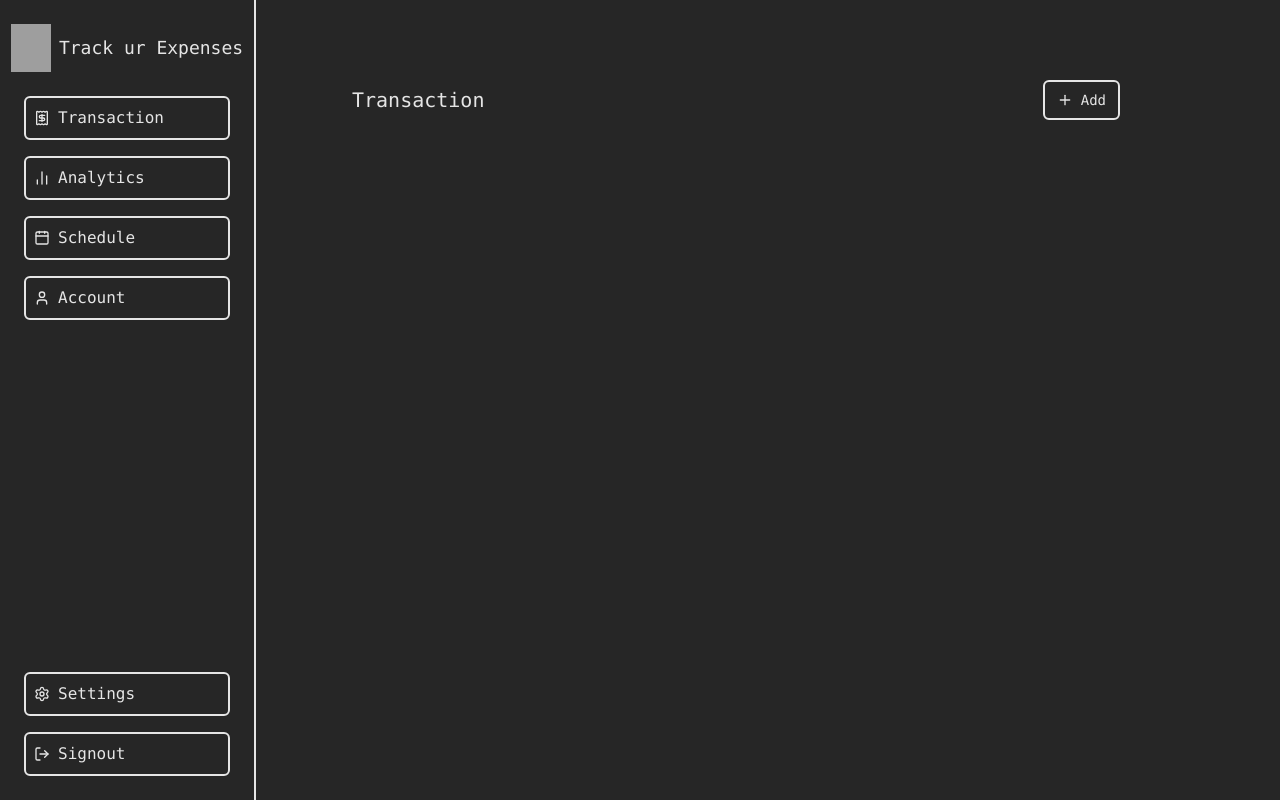
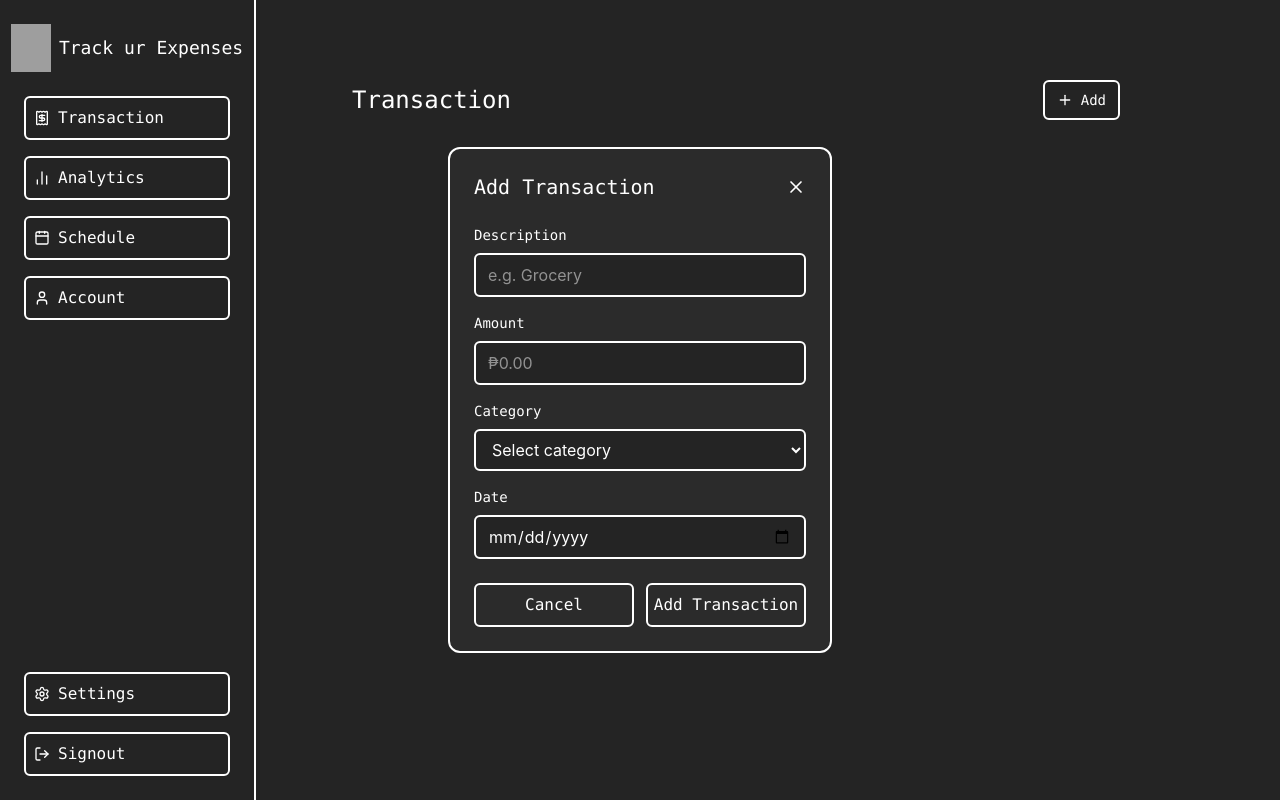
Before and after one commit to Ein-shen/Finance_tracker, a React (Vite) app in the folder client/: page /dashboard/transaction in a window 1280 px wide. Both pictures are taken after a click on the button "Add". Built offline with nearby package versions, Linux system fonts and the light colour scheme; no server answers; grey boxes are pictures that could not be loaded.

Commit message:
added changes to the responsiveness of the client side and tomorrow im gonna im plement the backaend server side and the database mwa hahah

```diff
--- a/client/src/index.css
+++ b/client/src/index.css
@@ -1,20 +1,53 @@
 @import "tailwindcss";
 
+:root {
+  --bg-color: #242424;
+  --text-color: #ffffff;
+  --card-color: #2b2b2b;
+  --border-color: #ffffff;
 
-
-
-:root {
-  --bg-color: #262626;
-  --text-color: #e5e5e5;
+  /* Dark mode hover */
+  --hover-color: #3a3a3a;
+  --hover-text-color: #ffffff;
 }
 
-.light {
-  --bg-color: #e5e5e5;
-  --text-color: #262626;
+:root.light {
+  --bg-color: #ffffff;
+  --text-color: #222222;
+  --card-color: #f3f3f3;
+  --border-color: #222222;
+
+  /* Light mode hover = gray-100 */
+  --hover-color: #f3f4f6;
+  --hover-text-color: #222222;
 }
 
 body {
   background-color: var(--bg-color);
   color: var(--text-color);
-  transition: background-color 0.3s ease, color 0.3s ease;
+  transition:
+    background-color 0.3s ease,
+    color 0.3s ease;
 }
+
+/* Theme classes */
+.theme-bg {
+  background-color: var(--bg-color);
+}
+
+.theme-card {
+  background-color: var(--card-color);
+}
+
+.theme-text {
+  color: var(--text-color);
+}
+
+.theme-border {
+  border-color: var(--border-color);
+}
+
+.theme-hover:hover {
+  background-color: var(--hover-color);
+  color: var(--hover-text-color);
+}
--- a/client/src/pages/user/Leftsidebar.jsx
+++ b/client/src/pages/user/Leftsidebar.jsx
@@ -1,17 +1,48 @@
 import React from 'react'
-import { Calendar, BarChart2, User, Receipt, Settings, LogOut } from 'lucide-react'
+import {
+  Calendar,
+  BarChart2,
+  User,
+  Receipt,
+  Settings,
+  LogOut,
+} from 'lucide-react'
 import { useNavigate } from 'react-router-dom'
 
 const navItems = [
-  { label: 'Transaction', icon: Receipt, path: '/dashboard/transaction' },
-  { label: 'Analytics', icon: BarChart2, path: '/dashboard/analytics' },
-  { label: 'Schedule', icon: Calendar, path: '/dashboard/schedule' },
-  { label: 'Account', icon: User, path: '/dashboard/account' },
+  {
+    label: 'Transaction',
+    icon: Receipt,
+    path: '/dashboard/transaction',
+  },
+  {
+    label: 'Analytics',
+    icon: BarChart2,
+    path: '/dashboard/analytics',
+  },
+  {
+    label: 'Schedule',
+    icon: Calendar,
+    path: '/dashboard/schedule',
+  },
+  {
+    label: 'Account',
+    icon: User,
+    path: '/dashboard/account',
+  },
 ]
 
 const navItemsUnder = [
-  { label: 'Settings', icon: Settings, path: '/dashboard/settings' },
-  { label: 'Signout', icon: LogOut, path: '/dashboard/signout' },
+  {
+    label: 'Settings',
+    icon: Settings,
+    path: '/dashboard/settings',
+  },
+  {
+    label: 'Signout',
+    icon: LogOut,
+    path: '/dashboard/signout',
+  },
 ]
 
 export const Leftsidebar = () => {
@@ -19,14 +50,32 @@ export const Leftsidebar = () => {
 
   return (
     <div
-      className="h-screen w-64 border-r-2 fixed left-0 flex flex-col items-center text-center"
-      style={{ borderColor: 'var(--text-color)' }}
+      className="
+        h-screen
+        w-64
+        fixed
+        left-0
+        flex
+        flex-col
+        items-center
+        text-center
+        theme-bg
+        theme-text
+        theme-border
+        border-r-2
+      "
     >
 
       {/* Logo / Dashboard Home */}
       <button
         onClick={() => navigate('/dashboard')}
-        className="flex flex-row items-center gap-2 py-6"
+        className="
+          flex
+          flex-row
+          items-center
+          gap-2
+          py-6
+        "
       >
         <img
           src="/suitcase.png"
@@ -39,34 +88,68 @@ export const Leftsidebar = () => {
         </h1>
       </button>
 
+
       {/* Main Navigation */}
       <div className="w-full space-y-4 px-6">
+
         {navItems.map(({ label, icon: Icon, path }) => (
+
           <button
             key={label}
             onClick={() => navigate(path)}
-            className="w-full flex items-center gap-2 font-mono text-md rounded-md p-2 hover:bg-gray-100 hover:text-black"
-            style={{ border: '2px solid var(--text-color)' }}
+            className="
+              w-full
+              flex
+              items-center
+              gap-2
+              font-mono
+              text-md
+              rounded-md
+              p-2
+              border-2
+              theme-border
+              theme-hover
+            "
           >
             <Icon className="w-4 h-4" />
+
             {label}
           </button>
+
         ))}
+
       </div>
+
 
       {/* Bottom Navigation */}
       <div className="w-full space-y-4 px-6 mt-auto pb-6">
+
         {navItemsUnder.map(({ label, icon: Icon, path }) => (
+
           <button
             key={label}
             onClick={() => navigate(path)}
-            className="w-full flex items-center gap-2 font-mono text-md rounded-md p-2 hover:bg-gray-100 hover:text-black"
-            style={{ border: '2px solid var(--text-color)' }}
+            className="
+              w-full
+              flex
+              items-center
+              gap-2
+              font-mono
+              text-md
+              rounded-md
+              p-2
+              border-2
+              theme-border
+              theme-hover
+            "
           >
             <Icon className="w-4 h-4" />
+
             {label}
           </button>
+
         ))}
+
       </div>
 
     </div>
--- a/client/src/pages/user/Toogle.jsx
+++ b/client/src/pages/user/Toogle.jsx
@@ -1,6 +1,5 @@
 import React, { createContext, useContext, useEffect, useState } from 'react'
 
-// ---- Theme Context (lives right here, no separate file needed) ----
 const ThemeContext = createContext(null)
 
 export function ThemeProvider({ children }) {
@@ -15,35 +14,7 @@ export function ThemeProvider({ children }) {
 
   const toggleTheme = () => {
     const nextTheme = theme === 'dark' ? 'light' : 'dark'
-
-    if (!document.startViewTransition) {
-      setTheme(nextTheme)
-      return
-    }
-
-    const x = window.innerWidth
-    const y = 0
-    const endRadius = Math.hypot(window.innerWidth, window.innerHeight)
-
-    const transition = document.startViewTransition(() => {
-      setTheme(nextTheme)
-    })
-
-    transition.ready.then(() => {
-      document.documentElement.animate(
-        {
-          clipPath: [
-            `circle(0px at ${x}px ${y}px)`,
-            `circle(${endRadius}px at ${x}px ${y}px)`,
-          ],
-        },
-        {
-          duration: 700,
-          easing: 'ease-in-out',
-          pseudoElement: '::view-transition-new(root)',
-        }
-      )
-    })
+    setTheme(nextTheme)
   }
 
   return (
@@ -57,7 +28,6 @@ export function useTheme() {
   return useContext(ThemeContext)
 }
 
-// ---- The Toggle button itself ----
 export const Toogle = () => {
   const { theme, toggleTheme } = useTheme()
   const isDark = theme === 'dark'
--- a/client/src/pages/user/Transaction.jsx
+++ b/client/src/pages/user/Transaction.jsx
@@ -1,21 +1,205 @@
-import React from 'react'
-import { Plus } from 'lucide-react'
+import React, { useState } from 'react'
+import { Plus, X } from 'lucide-react'
 
 export const Transaction = () => {
+  const [show, setShow] = useState(false)
+
   return (
-    <div className="w-full flex flex-row justify-between items-center px-4 sm:px-8 md:px-12 lg:px-20 gap-4">
+    <>
+      {/* Transaction Header */}
+      <div className="w-full flex flex-row justify-between items-center px-4 sm:px-8 md:px-12 lg:px-20 gap-4 ">
 
-      <h1 className="font-mono text-lg sm:text-xl">
+        <h1 className="font-mono text-lg sm:text-2xl theme-text">
           Transaction
         </h1>
 
         <button
-        className="flex items-center justify-center gap-1 sm:gap-2 font-mono text-sm sm:text-md border-2 rounded-md px-3 py-2 shrink-0 hover:bg-white hover:text-black"
+          onClick={() => setShow(true)}
+          className="
+            flex items-center justify-center
+            gap-1 sm:gap-2
+            font-mono text-sm sm:text-md
+            border-2 rounded-md
+            px-3 py-2
+            shrink-0
+            theme-hover
+          "
         >
           <Plus className="w-4 h-4" />
           Add
         </button>
 
       </div>
+
+      {/* Popup */}
+      {show && (
+        <div className="fixed inset-0 z-50 flex items-center justify-center px-4">
+
+          {/* Popup Box */}
+          <div className="
+            w-full
+            max-w-sm
+            md:max-md
+            rounded-xl
+            border-2
+            p-4 sm:p-6
+            theme-card
+            theme-text
+            theme-border
+          ">
+
+            {/* Header */}
+            <div className="flex items-center justify-between mb-6">
+
+              <h2 className="font-mono text-xl">
+                Add Transaction
+              </h2>
+
+              <button
+                onClick={() => setShow(false)}
+                className="theme-text"
+              >
+                <X className="w-5 h-5" />
+              </button>
+
+            </div>
+
+            {/* Form */}
+            <div className="flex flex-col gap-4">
+
+              {/* Description */}
+              <div className="flex flex-col gap-2">
+                <label className="font-mono text-sm">
+                  Description
+                </label>
+
+                <input
+                  type="text"
+                  placeholder="e.g. Grocery"
+                  className="
+                    w-full
+                    rounded-md
+                    border-2
+                    px-3 py-2
+                    outline-none
+                    theme-bg
+                    theme-text
+                    theme-border
+                  "
+                />
+              </div>
+
+              {/* Amount */}
+              <div className="flex flex-col gap-2">
+                <label className="font-mono text-sm">
+                  Amount
+                </label>
+
+                <input
+                  type="number"
+                  placeholder="₱0.00"
+                  className="
+                    w-full
+                    rounded-md
+                    border-2
+                    px-3 py-2
+                    outline-none
+                    theme-bg
+                    theme-text
+                    theme-border
+                  "
+                />
+              </div>
+
+              {/* Category */}
+              <div className="flex flex-col gap-2">
+                <label className="font-mono text-sm">
+                  Category
+                </label>
+
+                <select
+                  className="
+                    w-full
+                    rounded-md
+                    border-2
+                    px-3 py-2
+                    outline-none
+                    theme-bg
+                    theme-text
+                    theme-border
+                  "
+                >
+                  <option value="">Select category</option>
+                  <option value="food">Food</option>
+                  <option value="transportation">Transportation</option>
+                  <option value="shopping">Shopping</option>
+                  <option value="bills">Bills</option>
+                  <option value="entertainment">Entertainment</option>
+                  <option value="other">Other</option>
+                </select>
+              </div>
+
+              {/* Date */}
+              <div className="flex flex-col gap-2">
+                <label className="font-mono text-sm">
+                  Date
+                </label>
+
+                <input
+                  type="date"
+                  className="
+                    w-full
+                    rounded-md
+                    border-2
+                    px-3 py-2
+                    outline-none
+                    theme-bg
+                    theme-text
+                    theme-border
+                  "
+                />
+              </div>
+
+              {/* Buttons */}
+              <div className="flex flex-col sm:flex-row gap-3 mt-2">
+
+                <button
+                  onClick={() => setShow(false)}
+                  className="
+                    w-full
+                    border-2
+                    rounded-md
+                    py-2
+                    font-mono
+                    theme-text
+                    theme-border
+                    theme-hover
+                  "
+                >
+                  Cancel
+                </button>
+
+                <button
+                  className="
+                    w-full
+                    border-2
+                    rounded-md
+                    py-2
+                    font-mono
+                    theme-text
+                    theme-border
+                    theme-hover
+                  "
+                >
+                  Add Transaction
+                </button>
+
+              </div>
+
+            </div>
+          </div>
+        </div>
+      )}
+    </>
   )
 }
```
Lines whose indentation alone changed are shown as unchanged.
